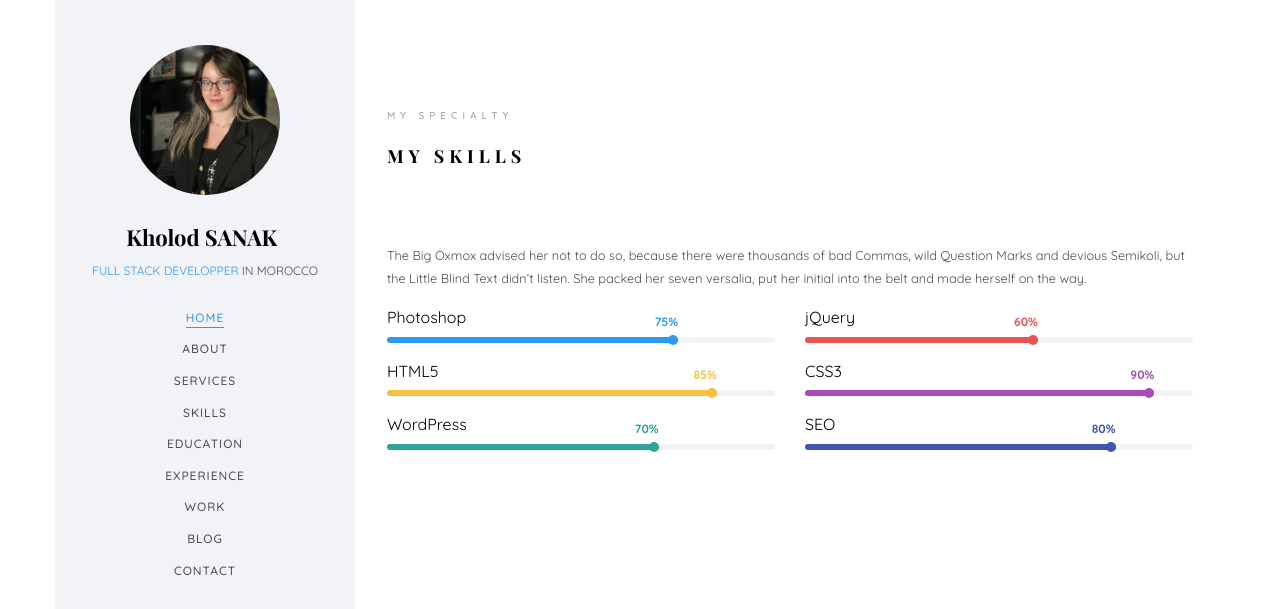
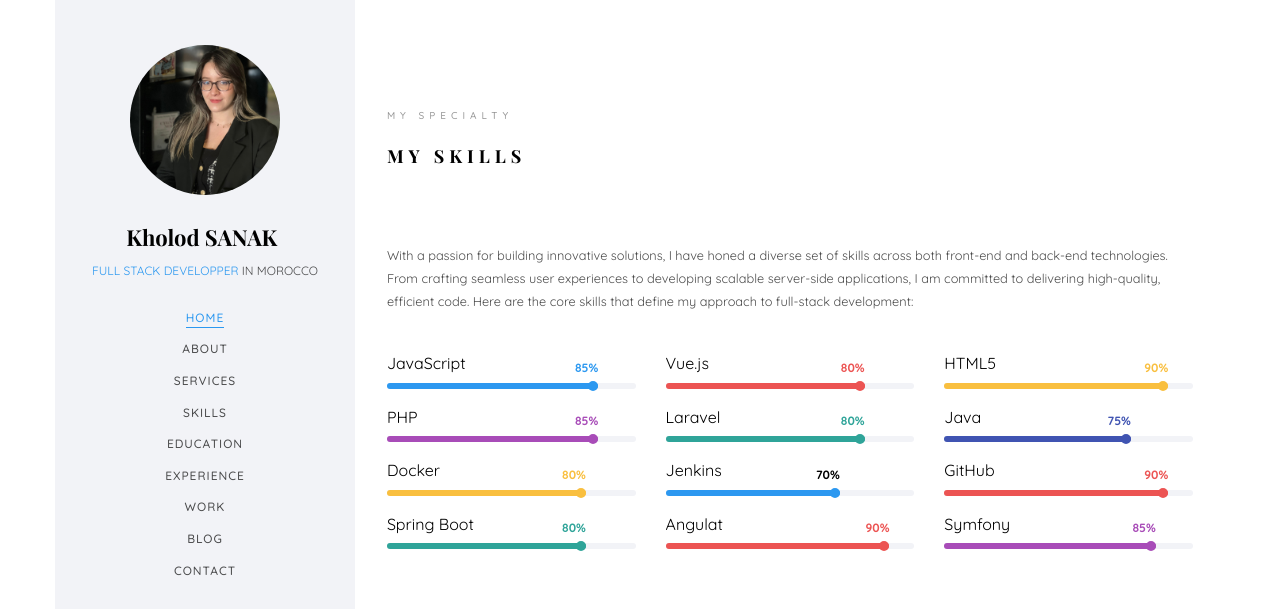
Before and after one commit to kholoud001/portfolio, a plain HTML site: page index.html in a window 1280 px wide. Both pictures are taken after a click on the link "SKILLS". Shown: the part 3399-4008 px from the top of the page. Drawn offline with nearby package versions, Linux system fonts and the light colour scheme; files whose address does not match are found by name; a web font is replaced by a local one.

Commit message:
skills section

```diff
--- a/index.html
+++ b/index.html
@@ -213,8 +213,6 @@ Copyright <script>document.write(new Date().getFullYear());</script> All rights
 				</div>
 			</section>
 
-
-
 			<section class="colorlib-services" data-section="services">
 				<div class="colorlib-narrow-content">
 					<div class="row">
@@ -331,75 +329,138 @@ Copyright <script>document.write(new Date().getFullYear());</script> All rights
 					</div>
 					<div class="row">
 						<div class="col-md-12 animate-box" data-animate-effect="fadeInLeft">
-							<p>The Big Oxmox advised her not to do so, because there were thousands of bad Commas, wild Question Marks and devious Semikoli, but the Little Blind Text didn’t listen. She packed her seven versalia, put her initial into the belt and made herself on the way.</p>
+							<p>With a passion for building innovative solutions, I have honed a diverse set of skills across both front-end and back-end technologies. From crafting seamless user experiences to developing scalable server-side applications, I am committed to delivering high-quality, efficient code. Here are the core skills that define my approach to full-stack development:</p>
+							<br>
 						</div>
-						<div class="col-md-6 animate-box" data-animate-effect="fadeInLeft">
+
+						<!-- Frontend Skills -->
+						<div class="col-md-4 animate-box" data-animate-effect="fadeInLeft">
 							<div class="progress-wrap">
-								<h3>Photoshop</h3>
+								<h3>JavaScript</h3>
 								<div class="progress">
-								 	<div class="progress-bar color-1" role="progressbar" aria-valuenow="75"
-								  	aria-valuemin="0" aria-valuemax="100" style="width:75%">
-								    <span>75%</span>
-								  	</div>
+									<div class="progress-bar color-1" role="progressbar" aria-valuenow="85" aria-valuemin="0" aria-valuemax="100" style="width:85%">
+										<span>85%</span>
+									</div>
 								</div>
 							</div>
 						</div>
-						<div class="col-md-6 animate-box" data-animate-effect="fadeInRight">
+						<div class="col-md-4 animate-box" data-animate-effect="fadeInLeft">
 							<div class="progress-wrap">
-								<h3>jQuery</h3>
+								<h3>Vue.js</h3>
 								<div class="progress">
-								 	<div class="progress-bar color-2" role="progressbar" aria-valuenow="60"
-								  	aria-valuemin="0" aria-valuemax="100" style="width:60%">
-								    <span>60%</span>
-								  	</div>
+									<div class="progress-bar color-2" role="progressbar" aria-valuenow="80" aria-valuemin="0" aria-valuemax="100" style="width:80%">
+										<span>80%</span>
+									</div>
 								</div>
 							</div>
 						</div>
-						<div class="col-md-6 animate-box" data-animate-effect="fadeInLeft">
+						<div class="col-md-4 animate-box" data-animate-effect="fadeInLeft">
 							<div class="progress-wrap">
 								<h3>HTML5</h3>
 								<div class="progress">
-								 	<div class="progress-bar color-3" role="progressbar" aria-valuenow="85"
-								  	aria-valuemin="0" aria-valuemax="100" style="width:85%">
-								    <span>85%</span>
-								  	</div>
+									<div class="progress-bar color-3" role="progressbar" aria-valuenow="90" aria-valuemin="0" aria-valuemax="100" style="width:90%">
+										<span>90%</span>
+									</div>
 								</div>
 							</div>
 						</div>
-						<div class="col-md-6 animate-box" data-animate-effect="fadeInRight">
+
+						<!-- Backend Skills -->
+						<div class="col-md-4 animate-box" data-animate-effect="fadeInRight">
 							<div class="progress-wrap">
-								<h3>CSS3</h3>
+								<h3>PHP</h3>
 								<div class="progress">
-								 	<div class="progress-bar color-4" role="progressbar" aria-valuenow="90"
-								  	aria-valuemin="0" aria-valuemax="100" style="width:90%">
-								    <span>90%</span>
-								  	</div>
+									<div class="progress-bar color-4" role="progressbar" aria-valuenow="85" aria-valuemin="0" aria-valuemax="100" style="width:85%">
+										<span>85%</span>
+									</div>
 								</div>
 							</div>
 						</div>
-						<div class="col-md-6 animate-box" data-animate-effect="fadeInLeft">
+						<div class="col-md-4 animate-box" data-animate-effect="fadeInRight">
 							<div class="progress-wrap">
-								<h3>WordPress</h3>
+								<h3>Laravel</h3>
 								<div class="progress">
-								 	<div class="progress-bar color-5" role="progressbar" aria-valuenow="70"
-								  	aria-valuemin="0" aria-valuemax="100" style="width:70%">
-								    <span>70%</span>
-								  	</div>
+									<div class="progress-bar color-5" role="progressbar" aria-valuenow="80" aria-valuemin="0" aria-valuemax="100" style="width:80%">
+										<span>80%</span>
+									</div>
 								</div>
 							</div>
 						</div>
-						<div class="col-md-6 animate-box" data-animate-effect="fadeInRight">
+						<div class="col-md-4 animate-box" data-animate-effect="fadeInRight">
 							<div class="progress-wrap">
-								<h3>SEO</h3>
+								<h3>Java</h3>
 								<div class="progress">
-								 	<div class="progress-bar color-6" role="progressbar" aria-valuenow="80"
-								  	aria-valuemin="0" aria-valuemax="100" style="width:80%">
-								    <span>80%</span>
-								  	</div>
+									<div class="progress-bar color-6" role="progressbar" aria-valuenow="75" aria-valuemin="0" aria-valuemax="100" style="width:75%">
+										<span>75%</span>
+									</div>
 								</div>
 							</div>
 						</div>
+
+						<!-- DevOps and Tools -->
+						<div class="col-md-4 animate-box" data-animate-effect="fadeInLeft">
+							<div class="progress-wrap">
+								<h3>Docker</h3>
+								<div class="progress">
+									<div class="progress-bar color-3" role="progressbar" aria-valuenow="80" aria-valuemin="0" aria-valuemax="100" style="width:80%">
+										<span>80%</span>
+									</div>
+								</div>
+							</div>
+						</div>
+						<div class="col-md-4 animate-box" data-animate-effect="fadeInLeft">
+							<div class="progress-wrap">
+								<h3>Jenkins</h3>
+								<div class="progress">
+									<div class="progress-bar color-8" role="progressbar" aria-valuenow="70" aria-valuemin="0" aria-valuemax="100" style="width:70%">
+										<span>70%</span>
+									</div>
+								</div>
+							</div>
+						</div>
+						<div class="col-md-4 animate-box" data-animate-effect="fadeInLeft">
+							<div class="progress-wrap">
+								<h3>GitHub</h3>
+								<div class="progress">
+									<div class="progress-bar color-2" role="progressbar" aria-valuenow="90" aria-valuemin="0" aria-valuemax="100" style="width:90%">
+										<span>90%</span>
+									</div>
+								</div>
+							</div>
+						</div>
+						<div class="col-md-4 animate-box" data-animate-effect="fadeInRight">
+							<div class="progress-wrap">
+								<h3>Spring Boot</h3>
+								<div class="progress">
+									<div class="progress-bar color-5" role="progressbar" aria-valuenow="80" aria-valuemin="0" aria-valuemax="100" style="width:80%">
+										<span>80%</span>
+									</div>
+								</div>
+							</div>
+						</div>
+						<div class="col-md-4 animate-box" data-animate-effect="fadeInLeft">
+							<div class="progress-wrap">
+								<h3>Angulat</h3>
+								<div class="progress">
+									<div class="progress-bar color-2" role="progressbar" aria-valuenow="90" aria-valuemin="0" aria-valuemax="100" style="width:90%">
+										<span>90%</span>
+									</div>
+								</div>
+							</div>
+						</div>
+						<div class="col-md-4 animate-box" data-animate-effect="fadeInRight">
+							<div class="progress-wrap">
+								<h3>Symfony</h3>
+								<div class="progress">
+									<div class="progress-bar color-4" role="progressbar" aria-valuenow="85" aria-valuemin="0" aria-valuemax="100" style="width:85%">
+										<span>85%</span>
+									</div>
+								</div>
+							</div>
+						</div>
+
 					</div>
+
 				</div>
 			</section>
 
```
